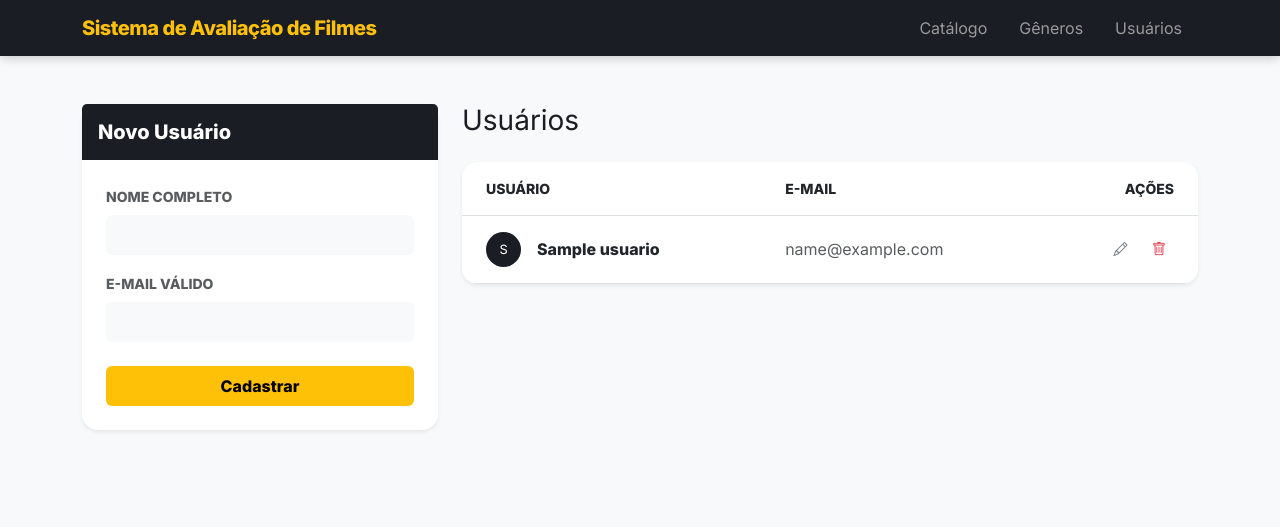
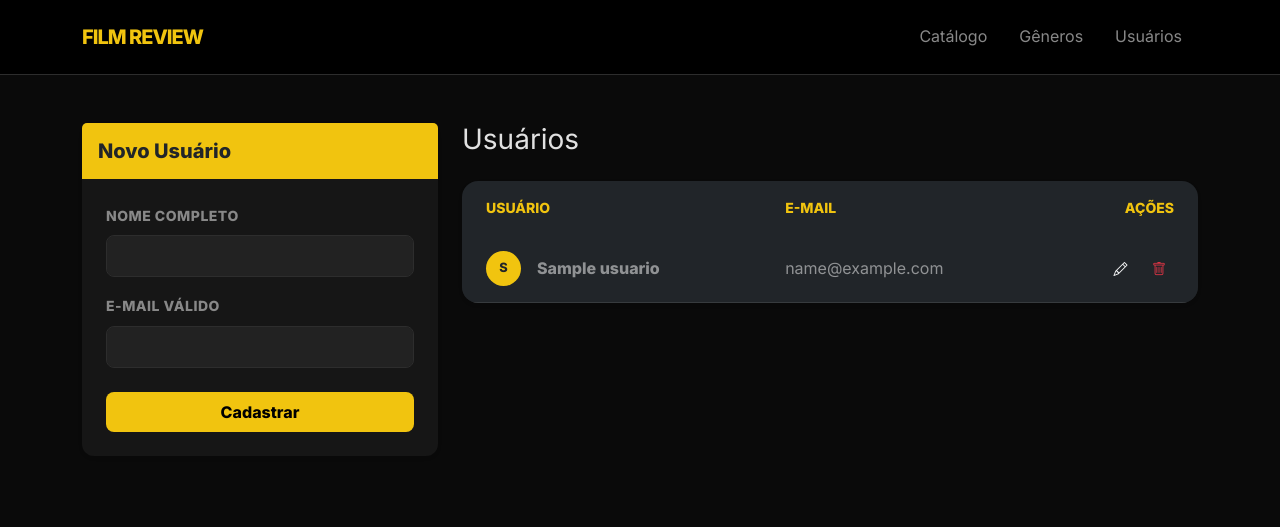
Before and after one commit to diogolsl/sistema_avaliacao, a Flask app: page /usuarios/ in a window 1280 px wide. Shown: the top 527 px of the page. Run offline with Flask 3, Linux system fonts and the light colour scheme; tables that the repository leaves empty hold one stand-in row (values such as "Sample post").

Commit message:
mudanca de estilo

```diff
--- a/requirements.txt
+++ b/requirements.txt
@@ -12,3 +12,6 @@ python-dotenv==1.2.2
 SQLAlchemy==2.0.48
 typing_extensions==4.15.0
 Werkzeug==3.1.7
+Cryptography==41.0.3
+Pytest==7.4.0
+pytest-flask==1.2.0
--- a/src/avaliacoes_app/static/css/style.css
+++ b/src/avaliacoes_app/static/css/style.css
@@ -1,37 +1,54 @@
+/* Definições de Variáveis - Tema Cinema Dark */
 :root {
-    --primary-color: #1a1d23;
-    --accent-color: #ffc107;
-    --bg-light: #f8f9fa;
-    --text-muted: #6c757d;
-    --card-shadow: 0 8px 24px rgba(0,0,0,0.1);
+    --bg-dark: #0a0a0a;             /* Fundo profundo */
+    --surface-dark: #161616;        /* Cards e Modais */
+    --surface-light: #222222;       /* Inputs e Hover */
+    --primary-color: #f1c40f;       /* Dourado (Sétima Arte) */
+    --text-main: #e1e1e1;           /* Texto principal */
+    --text-muted: #888888;          /* Texto secundário */
+    --border-color: #2d2d2d;        /* Bordas sutis */
+    --accent-danger: #e74c3c;       /* Vermelho para exclusão */
+    --card-shadow: 0 10px 30px rgba(0,0,0,0.5);
 }
 
 body {
     font-family: 'Inter', system-ui, -apple-system, sans-serif;
-    background-color: var(--bg-light);
-    color: var(--primary-color);
+    background-color: var(--bg-dark);
+    color: var(--text-main);
+    line-height: 1.6;
 }
 
 .navbar {
-    background-color: var(--primary-color) !important;
-    box-shadow: 0 2px 10px rgba(0,0,0,0.2);
+    background-color: #000 !important;
+    border-bottom: 1px solid var(--border-color);
+    padding: 1rem 0;
 }
 
 .navbar-brand {
     font-weight: 800;
-    letter-spacing: -0.5px;
-    color: var(--accent-color) !important;
+    letter-spacing: -1px;
+    color: var(--primary-color) !important;
+    text-transform: uppercase;
+}
+
+.nav-link {
+    color: var(--text-muted) !important;
+    font-weight: 500;
+    transition: color 0.3s;
+}
+
+.nav-link:hover {
+    color: var(--primary-color) !important;
 }
 
 .card {
-    border-radius: 16px;
-    transition: transform 0.3s ease, box-shadow 0.3s ease;
-    border: none;
+    background-color: var(--surface-dark);
+    border: 1px solid var(--border-color);
+    border-radius: 12px;
+    transition: all 0.4s cubic-bezier(0.165, 0.84, 0.44, 1);
 }
-
 .card:hover {
-    transform: translateY(-5px);
-    box-shadow: 0 12px 30px rgba(0,0,0,0.15);
+    border-color: var(--primary-color);
 }
 
 .card-title {
@@ -39,41 +56,95 @@ body {
     color: var(--primary-color);
 }
 
-.badge {
-    padding: 0.5em 1em;
+.form-control, .form-select {
+    background-color: var(--surface-light) !important;
+    border: 1px solid var(--border-color) !important;
+    color: white !important;
     border-radius: 8px;
-    font-weight: 500;
+    padding: 0.75rem;
 }
 
-.btn-primary {
-    background-color: var(--primary-color);
-    border: none;
-    border-radius: 8px;
-    padding: 10px 20px;
+.form-control:focus, .form-select:focus {
+    border-color: var(--primary-color) !important;
+    box-shadow: 0 0 0 3px rgba(241, 196, 15, 0.15);
 }
 
-.btn-primary:hover {
-    background-color: #2c313c;
+.form-label {
+    color: var(--text-muted);
+    letter-spacing: 0.5px;
+    margin-bottom: 0.5rem;
 }
 
-.btn-success {
-    background-color: var(--accent-color);
-    border: none;
-    color: #000;
+.btn-primary, .btn-success {
+    background-color: var(--primary-color) !important;
+    border: none !important;
+    color: #000 !important;
+    font-weight: 700;
+    border-radius: 8px;
+    padding: 0.8rem 1.5rem;
+    transition: filter 0.3s;
+}
+
+.btn-primary:hover, .btn-success:hover {
+    filter: brightness(1.2);
+}
+
+.btn-outline-secondary {
+    border-color: var(--border-color);
+    color: var(--text-muted);
+}
+
+.btn-outline-secondary:hover {
+    background-color: var(--surface-light);
+    color: white;
+}
+
+.modal-content {
+    background-color: var(--surface-dark);
+    border: 1px solid var(--border-color);
+    border-radius: 20px;
+    color: var(--text-main);
+}
+
+.modal-header {
+    border-bottom: 1px solid var(--border-color);
+}
+
+.btn-close {
+    filter: invert(1) grayscale(100%) brightness(200%);
+}
+
+.table {
+    color: var(--text-main);
+}
+
+.table thead {
+    background-color: #000;
+    color: var(--text-muted);
+}
+
+.table-hover tbody tr:hover {
+    background-color: var(--surface-light) !important;
+    color: white;
+}
+
+.badge {
+    background-color: rgba(255,255,255,0.05) !important;
+    border: 1px solid var(--border-color);
+    color: var(--text-muted) !important;
     font-weight: 600;
 }
 
-.btn-success:hover {
-    background-color: #e6af06;
-    color: #000;
+.text-muted {
+    color: var(--text-muted) !important;
 }
 
-.modal-content {
-    border-radius: 20px;
-    border: none;
+.alert {
+    background-color: var(--surface-dark);
+    border: 1px solid var(--border-color);
+    color: var(--text-main);
 }
 
-.modal-header {
-    border-bottom: 1px solid #eee;
-    padding: 1.5rem;
+.alert-success {
+    border-left: 4px solid var(--primary-color);
 }
--- a/src/avaliacoes_app/templates/base.html
+++ b/src/avaliacoes_app/templates/base.html
@@ -11,10 +11,10 @@
 </head>
 <body>
 
-<nav class="navbar navbar-expand-lg navbar-dark mb-5 bg-dark">
+<nav class="navbar navbar-expand-lg navbar-dark mb-5">
     <div class="container">
         <a class="navbar-brand" href="{{ url_for('filmes.listar_filmes') }}">
-            Sistema de Avaliação de Filmes
+            FILM REVIEW
         </a>
         <button class="navbar-toggler" type="button" data-bs-toggle="collapse" data-bs-target="#navbarNav">
             <span class="navbar-toggler-icon"></span>
--- a/src/avaliacoes_app/templates/usuarios/usuarios.html
+++ b/src/avaliacoes_app/templates/usuarios/usuarios.html
@@ -4,7 +4,7 @@
 <div class="row">
     <div class="col-lg-4 mb-4">
         <div class="card shadow-sm border-0">
-            <div class="card-header text-white p-3 border-0" style="background-color: var(--primary-color);">
+            <div class="card-header text-dark p-3 border-0" style="background-color: var(--primary-color);">
                 <h5 class="mb-0 fw-bold">
                     Novo Usuário
                 </h5>
@@ -13,11 +13,11 @@
                 <form method="POST" action="{{ url_for('usuarios.criar_usuario') }}">
                     <div class="mb-3">
                         <label class="form-label small fw-bold text-muted">NOME COMPLETO</label>
-                        <input type="text" class="form-control border-0 bg-light py-2" name="nome" required>
+                        <input type="text" class="form-control border-0 py-2" name="nome" required>
                     </div>
                     <div class="mb-4">
                         <label class="form-label small fw-bold text-muted">E-MAIL VÁLIDO</label>
-                        <input type="email" class="form-control border-0 bg-light py-2" name="email" required>
+                        <input type="email" class="form-control border-0 py-2" name="email" required>
                     </div>
                     <button type="submit" class="btn btn-success w-100 fw-bold py-2">Cadastrar</button>
                 </form>
@@ -29,12 +29,12 @@
         <h3 class="fw-800 mb-4">Usuários</h3>
         <div class="card border-0 shadow-sm rounded-4 overflow-hidden">
             <div class="table-responsive">
-                <table class="table table-hover align-middle mb-0">
-                    <thead class="bg-light">
-                        <tr class="text-muted small text-uppercase">
-                            <th class="ps-4 py-3">Usuário</th>
-                            <th class="py-3">E-mail</th>
-                            <th class="text-end pe-4 py-3">Ações</th>
+                <table class="table table-dark table-hover align-middle mb-0">
+                    <thead>
+                        <tr class="text-secondary small text-uppercase">
+                            <th class="ps-4 py-3 border-bottom-0" style="color: var(--primary-color);">Usuário</th>
+                            <th class="py-3 border-bottom-0" style="color: var(--primary-color);">E-mail</th>
+                            <th class="text-end pe-4 py-3 border-bottom-0" style="color: var(--primary-color)">Ações</th>
                         </tr>
                     </thead>
                     <tbody>
@@ -42,15 +42,15 @@
                         <tr>
                             <td class="ps-4 py-3">
                                 <div class="d-flex align-items-center">
-                                    <div class="rounded-circle text-white d-flex align-items-center justify-content-center me-3" style="width: 35px; height: 35px; font-size: 0.8rem; background-color: var(--primary-color);">
+                                    <div class="rounded-circle text-dark fw-bold d-flex align-items-center justify-content-center me-3" style="width: 35px; height: 35px; font-size: 0.8rem; background-color: var(--primary-color);">
                                         {{ usuario.nome[:1].upper() }}
                                     </div>
-                                    <span class="fw-bold">{{ usuario.nome }}</span>
+                                    <span class="fw-bold text-white-50">{{ usuario.nome }}</span>
                                 </div>
                             </td>
-                            <td class="text-muted">{{ usuario.email }}</td>
+                            <td class="text-white-50">{{ usuario.email }}</td>
                             <td class="text-end pe-4 py-3">
-                                <button class="btn btn-sm btn-outline-secondary border-0 me-1" data-bs-toggle="modal" data-bs-target="#editUser{{ usuario.id_usuario }}">
+                                <button class="btn btn-sm btn-outline-light border-0 me-1" data-bs-toggle="modal" data-bs-target="#editUser{{ usuario.id_usuario }}">
                                     <i class="bi bi-pencil"></i>
                                 </button>
                                 <form method="POST" action="{{ url_for('usuarios.deletar_usuario', id_usuario=usuario.id_usuario) }}" class="d-inline" onsubmit="return confirm('Excluir usuário e suas avaliações?');">
@@ -60,8 +60,8 @@
                         </tr>
                         {% else %}
                         <tr>
-                            <td colspan="3" class="text-center text-muted py-5">
-                                <i class="bi bi-people display-4 d-block mb-3"></i>
+                            <td colspan="3" class="text-center text-white-50 py-5">
+                                <i class="bi bi-people display-4 d-block mb-3 opacity-50"></i>
                                 Nenhum membro na comunidade ainda.
                             </td>
                         </tr>
@@ -84,11 +84,11 @@
             <div class="modal-body p-4">
                 <div class="mb-3">
                     <label class="form-label small fw-bold text-muted">NOME</label>
-                    <input type="text" class="form-control border-0 bg-light py-2" name="nome" value="{{ usuario.nome }}" required>
+                    <input type="text" class="form-control border-0 py-2" name="nome" value="{{ usuario.nome }}" required>
                 </div>
                 <div>
                     <label class="form-label small fw-bold text-muted">E-MAIL</label>
-                    <input type="email" class="form-control border-0 bg-light py-2" name="email" value="{{ usuario.email }}" required>
+                    <input type="email" class="form-control border-0 py-2" name="email" value="{{ usuario.email }}" required>
                 </div>
             </div>
             <div class="modal-footer border-0 p-4 pt-0">
```
Also changed, not shown: src/avaliacoes_app/templates/filmes/avaliar.html (+14 -14 lines), src/avaliacoes_app/templates/generos/generos.html (+8 -8 lines), src/avaliacoes_app/templates/index.html (+13 -13 lines).
